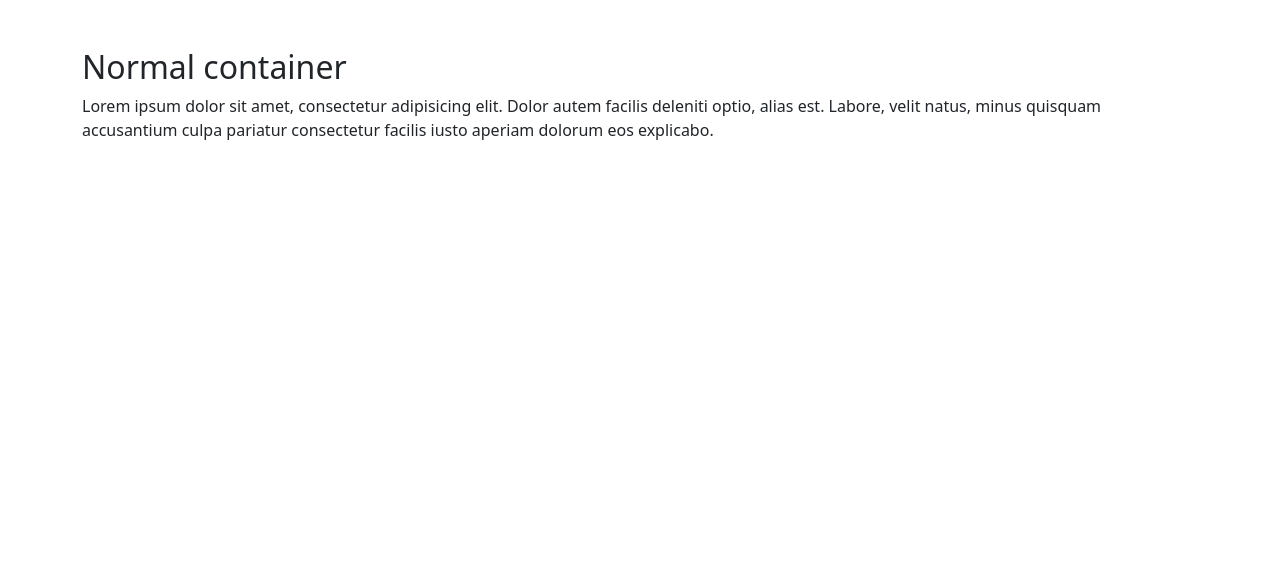
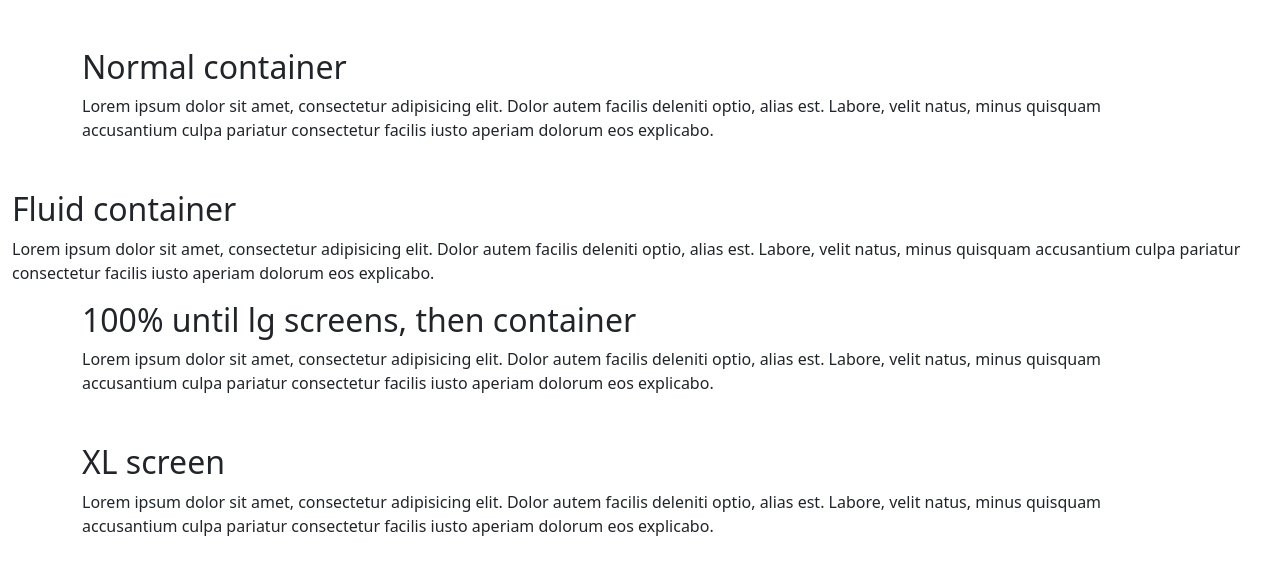
Before and after one commit to Xfarouq/Bootstrap-Toturial, a plain HTML site: page index.html in a window 1280 px wide. Drawn offline with nearby package versions, Linux system fonts and the light colour scheme.

Commit message:
Updating lesson

```diff
--- a/index.html
+++ b/index.html
@@ -18,6 +18,34 @@
         </p>
     </div>
 
+    <div class="container-fluid">
+        <h2>Fluid container</h2>
+        <p>Lorem ipsum dolor sit amet, consectetur adipisicing elit. Dolor autem facilis deleniti optio,
+            alias est. Labore, velit natus,
+            minus quisquam accusantium culpa pariatur consectetur facilis iusto aperiam dolorum
+            eos explicabo.
+        </p>
+    </div>
+
+    <div class="container-lg my-3">
+        <h2>100% until lg screens, then container</h2>
+        <p>Lorem ipsum dolor sit amet, consectetur adipisicing elit. Dolor autem facilis deleniti optio,
+            alias est. Labore, velit natus,
+            minus quisquam accusantium culpa pariatur consectetur facilis iusto aperiam dolorum
+            eos explicabo.
+        </p>
+    </div>
+
+
+    <div class="container-xl my-5">
+        <h2>XL screen</h2>
+        <p>Lorem ipsum dolor sit amet, consectetur adipisicing elit. Dolor autem facilis deleniti optio,
+            alias est. Labore, velit natus,
+            minus quisquam accusantium culpa pariatur consectetur facilis iusto aperiam dolorum
+            eos explicabo.
+        </p>
+    </div>
+
 
 
 
```
